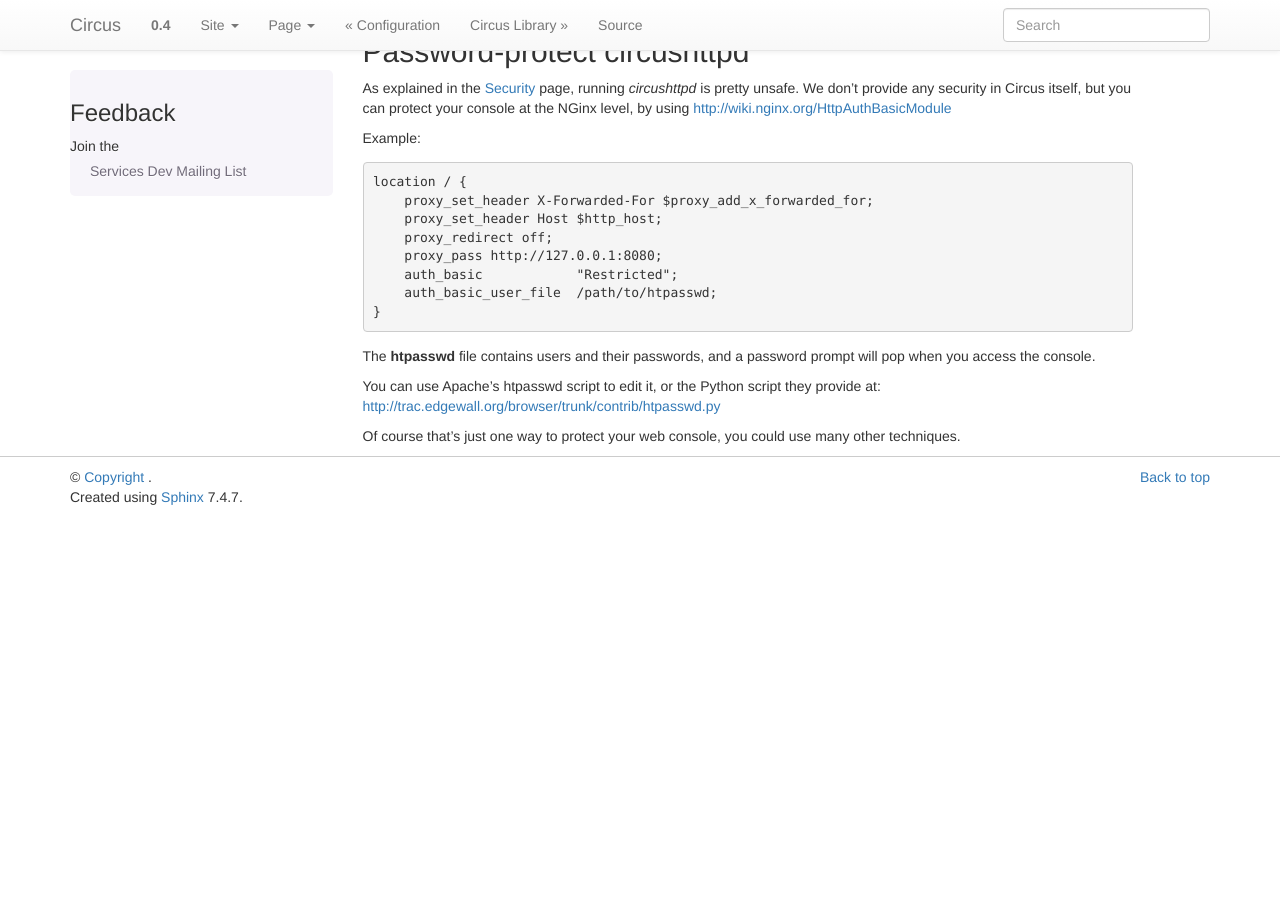
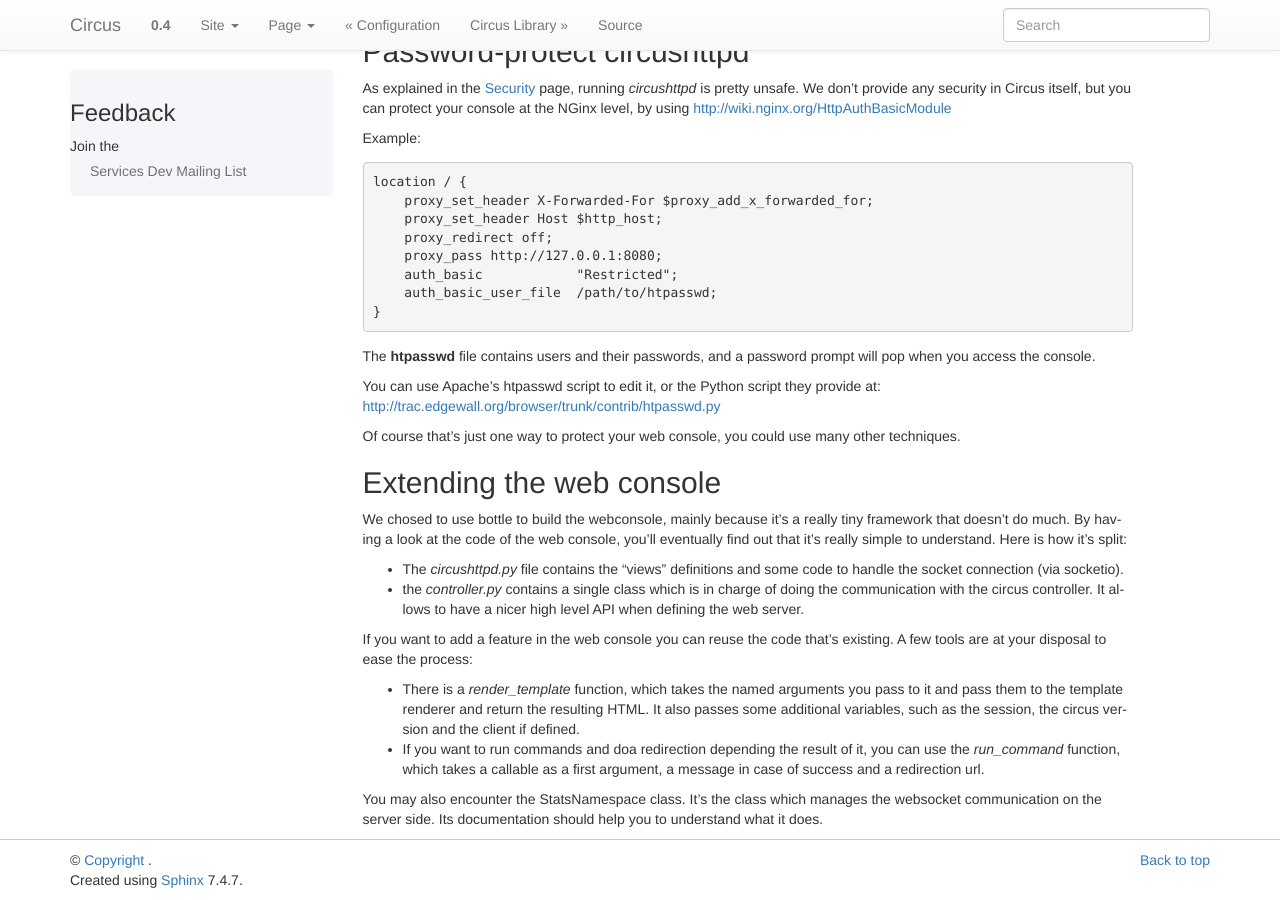
Before and after one commit to circus-tent/circus, a Sphinx documentation site: the page built from docs/source/circushttpd.rst, in a window 1280 px wide and 900 px high, scrolled down 3513 px. Built offline with Sphinx 7.4.7, drawn with Linux system fonts in a browser that asks for light colours; pages that are not in the unit, such as notebooks, are missing from menus; before the commit the page ends 4030 px from its top, so only the background shows below that.

Commit message:
[docs] Document the webui implementation

```diff
--- a/docs/source/circushttpd.rst
+++ b/docs/source/circushttpd.rst
@@ -171,3 +171,32 @@ provide at: http://trac.edgewall.org/browser/trunk/contrib/htpasswd.py
 
 Of course that's just one way to protect your web console, you could use
 many other techniques.
+
+Extending the web console
+-------------------------
+
+We chosed to use bottle to build the webconsole, mainly because it's a really
+tiny framework that doesn't do much. By having a look at the code of the web
+console, you'll eventually find out that it's really simple to understand.
+Here is how it's split:
+
+* The `circushttpd.py` file contains the "views" definitions and some code to
+  handle the socket connection (via socketio).
+* the `controller.py` contains a single class which is in charge of doing the
+  communication with the circus controller. It allows to have a nicer high
+  level API when defining the web server.
+
+If you want to add a feature in the web console you can reuse the code that's
+existing. A few tools are at your disposal to ease the process:
+
+* There is a `render_template` function, which takes the named arguments you
+  pass to it and pass them to the template renderer and return the resulting
+  HTML. It also passes some additional variables, such as the session, the
+  circus version and the client if defined.
+* If you want to run commands and doa redirection depending the result of it,
+  you can use the `run_command` function, which takes a callable as a first
+  argument, a message in case of success and a redirection url.
+
+You may also encounter the StatsNamespace class. It's the class which manages
+the websocket communication on the server side. Its documentation should help
+you to understand what it does.
```
